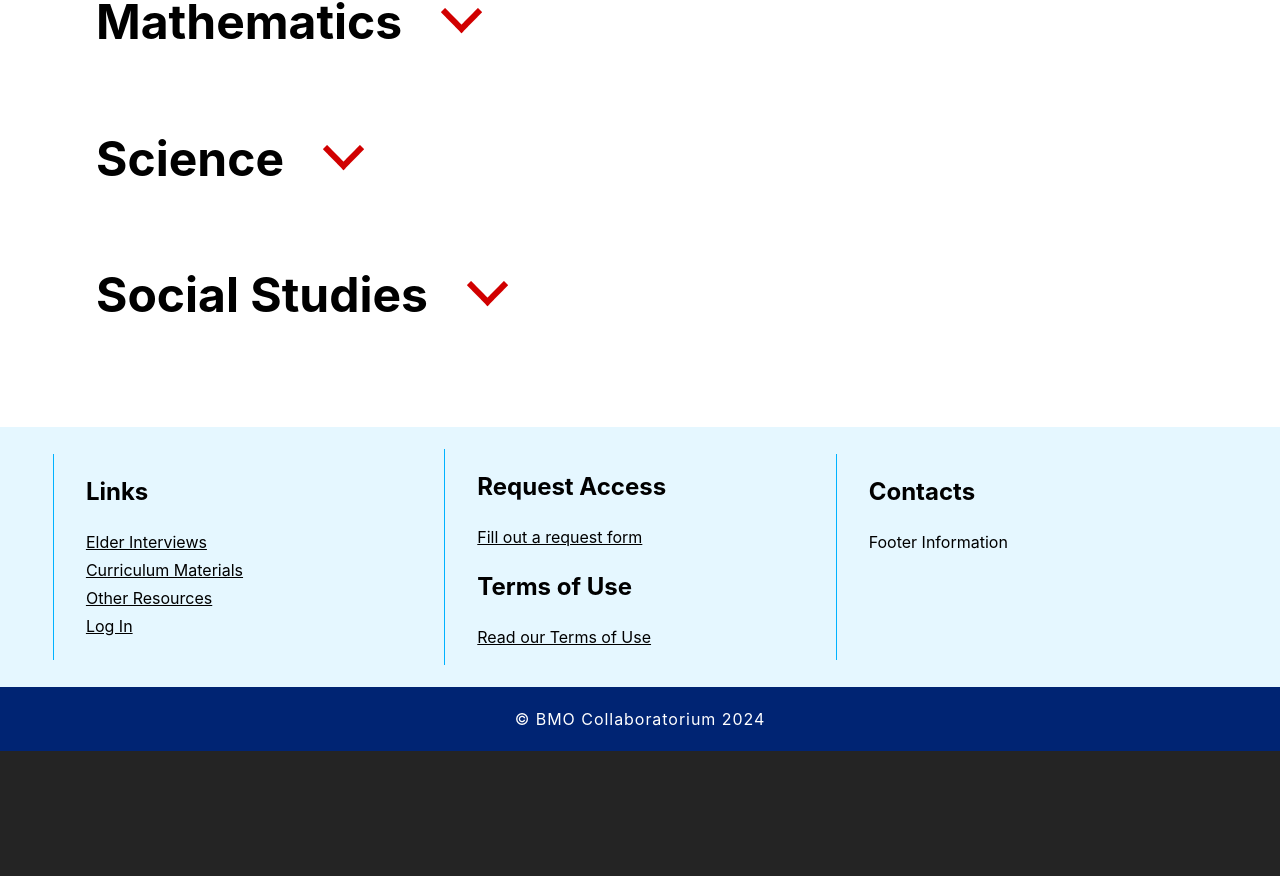
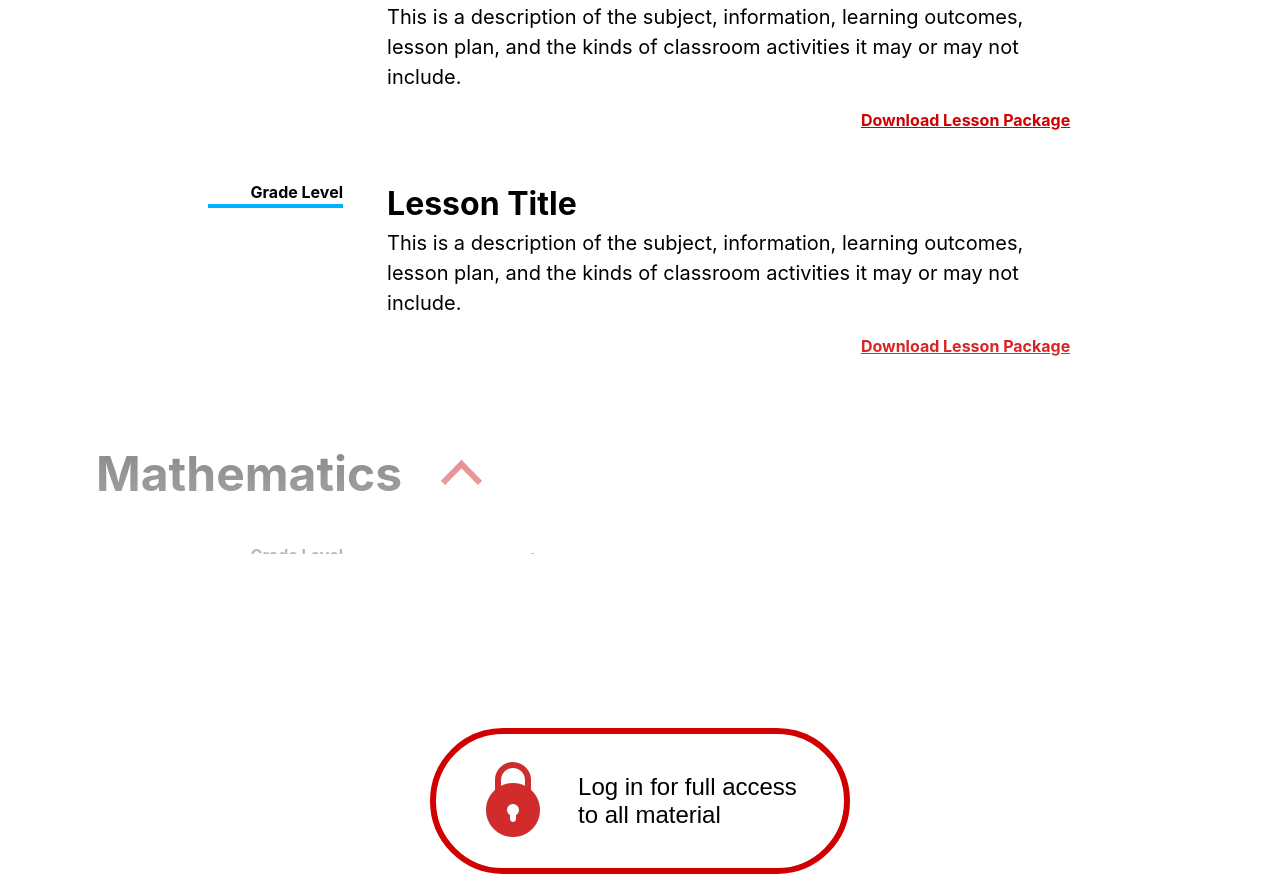
Before and after one commit to HarrySidhu1815/Seabird-Project, a React (Vite) app in the folder client/: page /curriculum in a window 1280 px wide. Shown: the part 1042-1918 px from the top of the page. Before the commit the page ends 1793 px from the top, so only its background shows below. Built offline with nearby package versions, Linux system fonts and the light colour scheme.

Commit message:
curriculum page access panel added

```diff
--- a/client/src/components/Resource/Resource.jsx
+++ b/client/src/components/Resource/Resource.jsx
@@ -11,7 +11,7 @@ export default function Resource() {
     <div className={classes.resource}>
       {subjects.map((subject) => {
         const lessons = getAllLessonBySubject(subject);
-        const [isExpanded, setIsExpanded] = useState(false);
+        const [isExpanded, setIsExpanded] = useState(true);
 
         function handleExpandClick() {
           setIsExpanded((prevState) => !prevState);
--- a/client/src/pages/Curriculum.jsx
+++ b/client/src/pages/Curriculum.jsx
@@ -1,12 +1,23 @@
 import React from 'react'
 import CurriculumHeader from '../components/CurriculumHeader/CurriculumHeader'
 import Resource from '../components/Resource/Resource'
+import classes from './Interviews.module.css'
+import { useSelector } from 'react-redux'
+import AccessButton from '../UI/AccessButton'
 
 export default function Curriculum() {
+  const {currentUser} = useSelector((state) => state.user)
   return (
     <div>
       <CurriculumHeader />
+      <div className={`${!currentUser ? classes['restricted_cuuriculum'] : ''}`}>
       <Resource />
+      </div>
+      {!currentUser && (
+          <div className={classes.lockPanel}>
+            <AccessButton />
+            </div>
+        )}
     </div>
   )
 }
--- a/client/src/pages/Interviews.module.css
+++ b/client/src/pages/Interviews.module.css
@@ -11,14 +11,18 @@
 
   .lockPanel {
     display: flex;
-    padding-bottom: 2rem;
     width: 100%;
-    height: 90vh;
+    height: 70vh;
     background: linear-gradient(to bottom, rgba(255, 255, 255, 0) 0%, rgba(255, 255, 255, 0.5) 20%, rgba(255, 255, 255, 0.8) 50%, rgba(255, 255, 255, 0.5) 100%);
     transition: background 0.5s ease-in-out;
     position: relative;
-    top: -40vh;
+    top: -30vh;
     left: 0;
     align-items: end;
     justify-content: end;
   }
+
+  .restricted_cuuriculum{
+    max-height: 100vh;
+    overflow: hidden;
+  }
```
